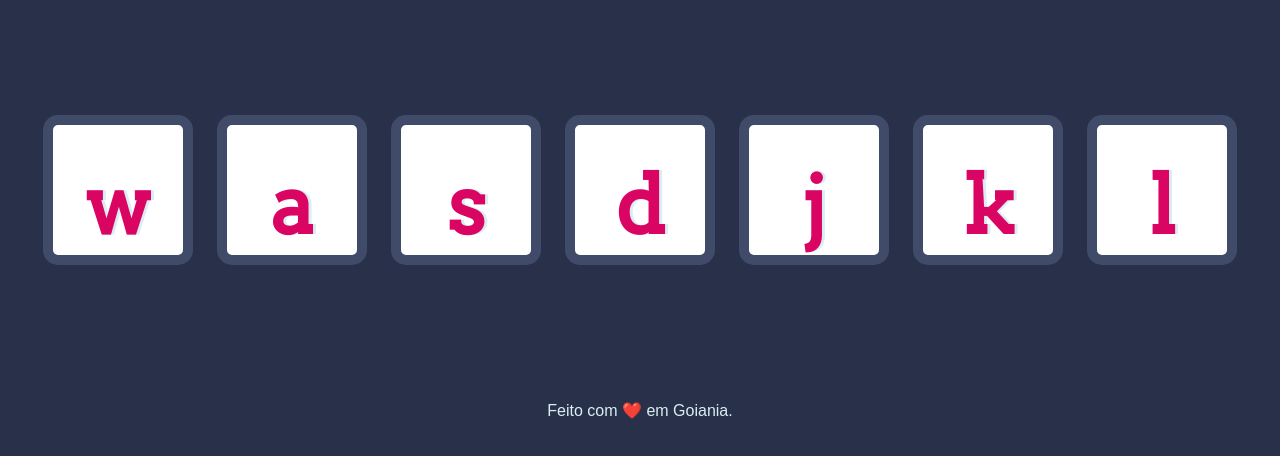
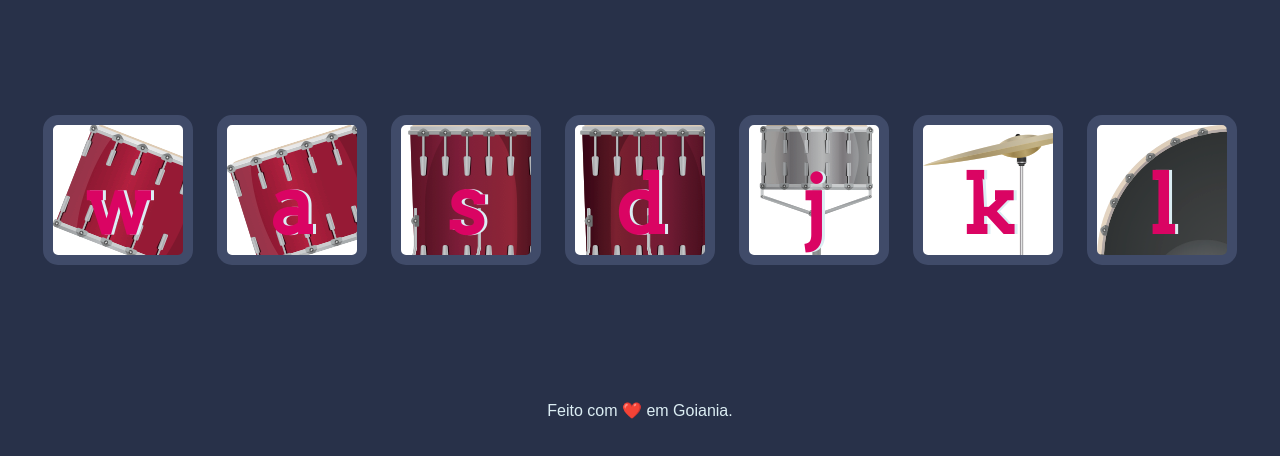
Before and after one commit to JoseNepo/DRUMKIT, a plain HTML site: page index.html in a window 1280 px wide. Shown: the part 174-630 px from the top of the page. Drawn offline with Linux system fonts and the light colour scheme.

Commit message:
adicionando background

```diff
--- a/styles.css
+++ b/styles.css
@@ -17,31 +17,31 @@ footer {
 }
 
 .w {
-
+  background: url("images/tom1.png");
 }
 
 .a {
-
+background: url("images/tom2.png");
 }
 
 .s {
-
+background: url("images/tom3.png");
 }
 
 .d {
-
+background: url("images/tom4.png");
 }
 
 .j {
-
+background: url("images/snare.png");
 }
 
 .k {
-
+background: url("images/crash.png");
 }
 
 .l {
-
+background: url("images/kick.png");
 }
 
 .set {
```
